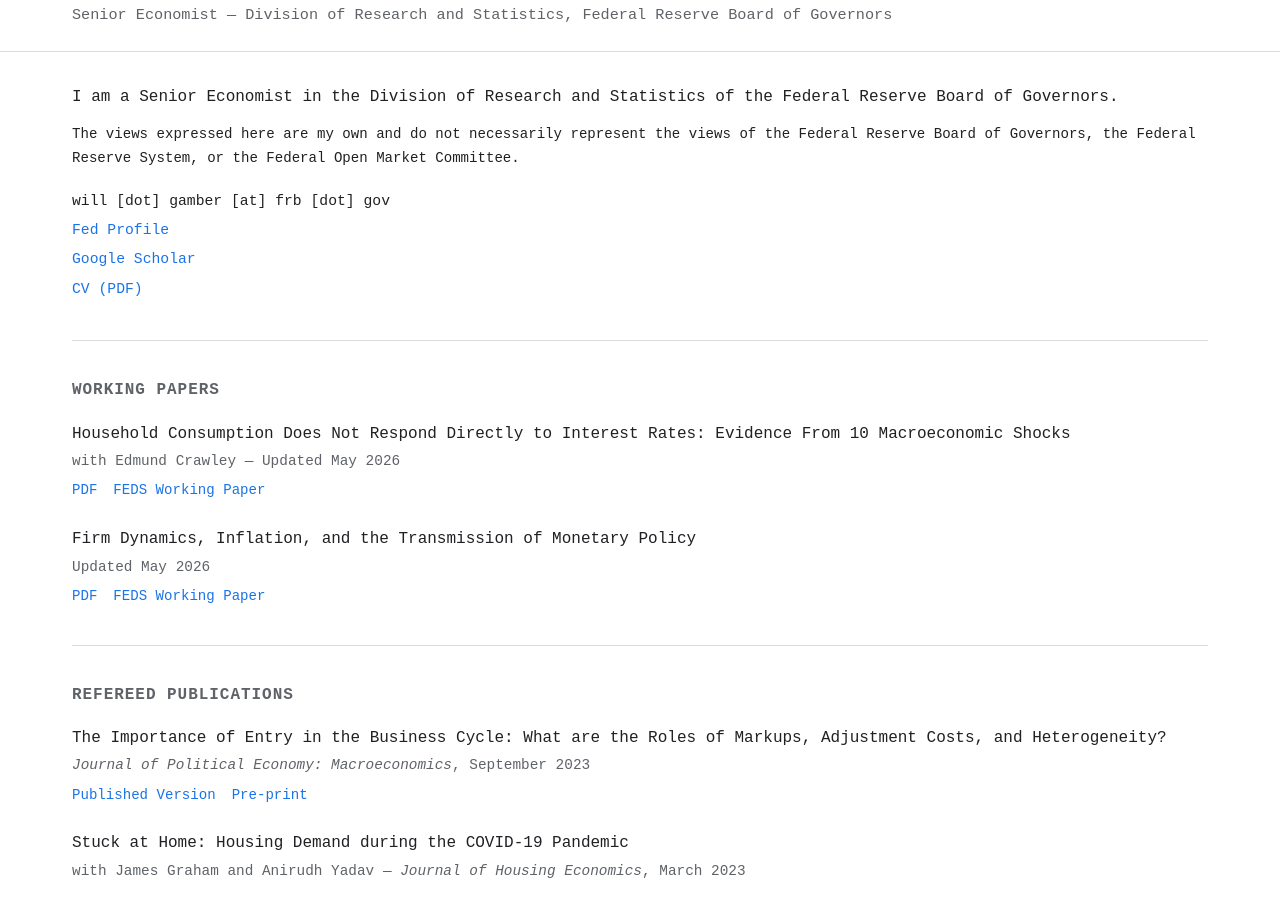
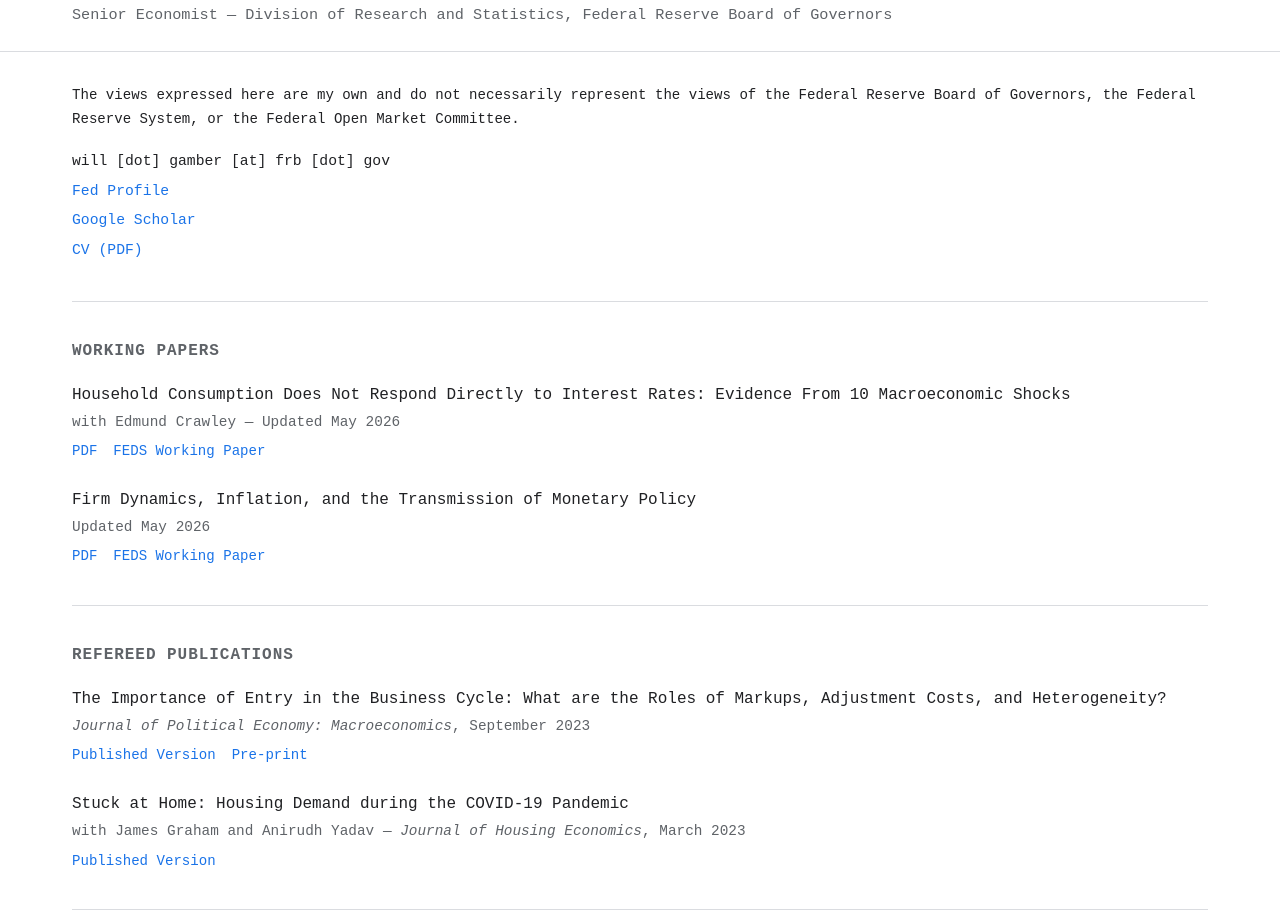
Before and after one commit to willgamber/willgamber.github.io, a plain HTML site: page index.html in a window 1280 px wide. Shown: the part 101-1012 px from the top of the page. Drawn offline with Linux system fonts and the light colour scheme.

Commit message:
Update site content and styling

```diff
--- a/index.html
+++ b/index.html
@@ -19,10 +19,6 @@
 
     <!-- ── About ─────────────────────────────────────────────── -->
     <section id="about">
-      <p>
-        I am a Senior Economist in the Division of Research and Statistics of the
-        Federal Reserve Board of Governors.
-      </p>
       <p class="disclaimer">
         The views expressed here are my own and do not necessarily represent the
         views of the Federal Reserve Board of Governors, the Federal Reserve System,
@@ -90,6 +86,9 @@
           with James Graham and Anirudh Yadav &mdash;
           <em>Journal of Housing Economics</em>, March 2023
         </p>
+        <div class="paper-links">
+          <a href="https://www.sciencedirect.com/science/article/pii/S1051137722000808" target="_blank">Published Version</a>
+        </div>
       </div>
     </section>
 
```
